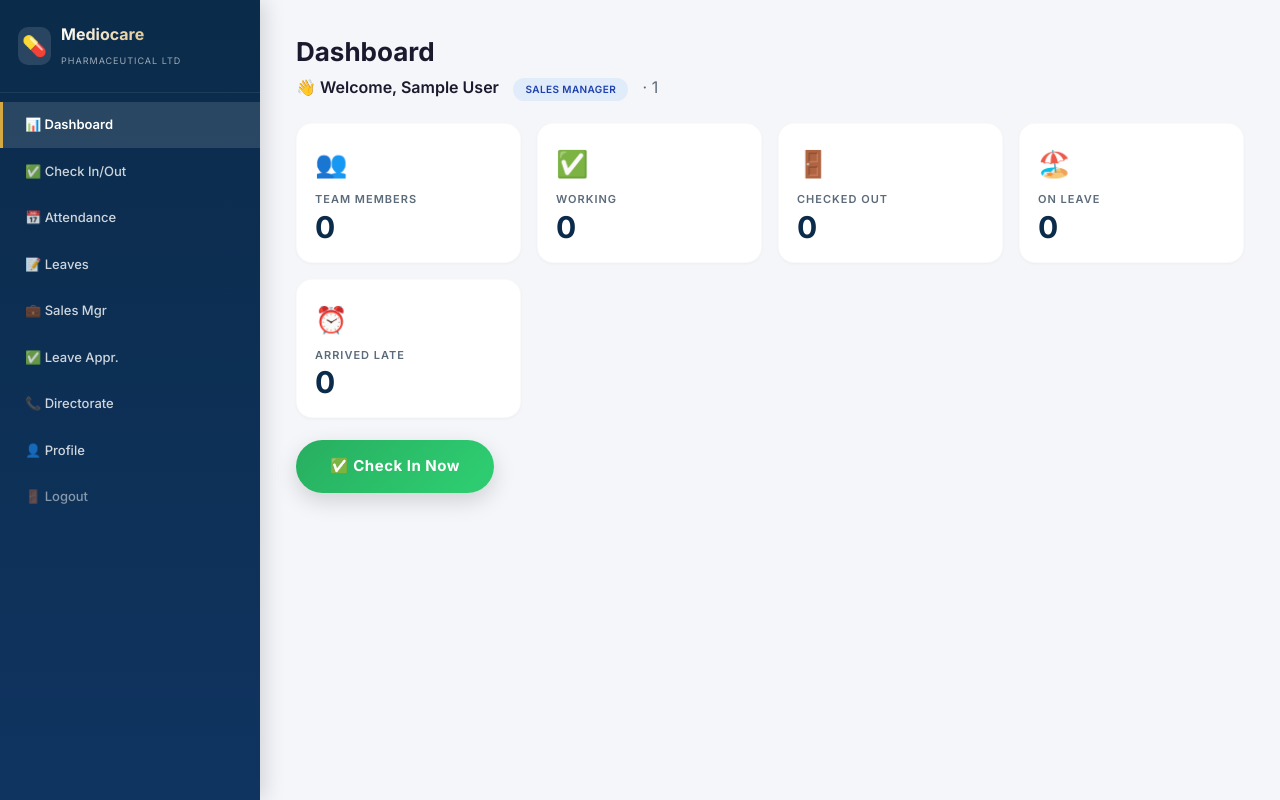
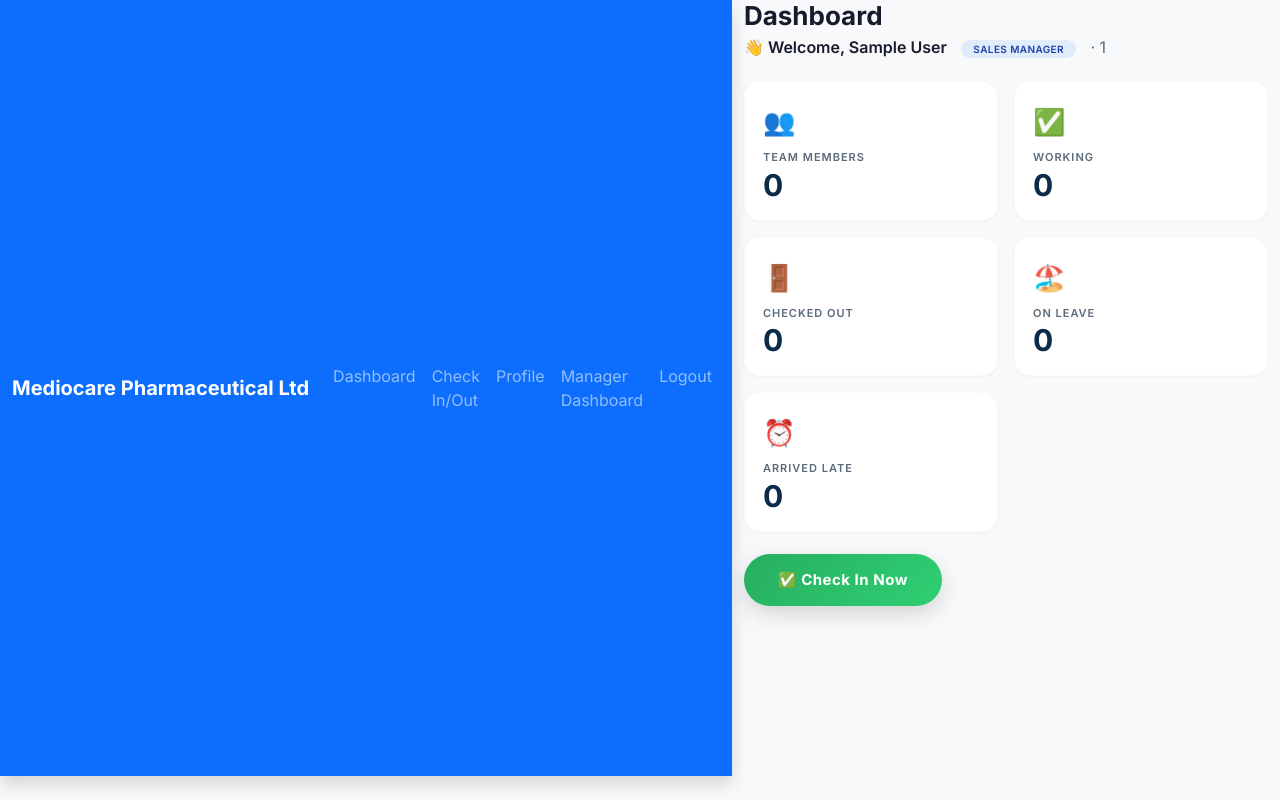
Before and after one commit to mediocareworkpulse/attendance-app, a Flask app: page / in a window 1280 px wide. Run offline with Flask 3, Linux system fonts and the light colour scheme; the visitor is signed in with stand-in values (Sample User, id 1); data that the repository does not hold is empty.

Commit message:
Update base.html

```diff
--- a/templates/base.html
+++ b/templates/base.html
@@ -2,88 +2,49 @@
 <html lang="en">
 <head>
     <meta charset="UTF-8">
-    <meta name="viewport" content="width=device-width, initial-scale=1.0, maximum-scale=1.0, user-scalable=no">
-    <title>Mediocare Pharmaceutical Ltd</title>
-    <link rel="stylesheet" href="{{ url_for('static', filename='style.css') }}">
+    <meta name="viewport" content="width=device-width, initial-scale=1.0">
+    <title>{{ company }}</title>
+    <!-- Bootstrap 5 CSS -->
+    <link href="https://cdn.jsdelivr.net/npm/bootstrap@5.3.0/dist/css/bootstrap.min.css" rel="stylesheet">
+    <!-- Custom CSS -->
+    <link rel="stylesheet" href="/static/style.css">
+    <!-- Bootstrap Icons (optional) -->
+    <link rel="stylesheet" href="https://cdn.jsdelivr.net/npm/bootstrap-icons@1.10.5/font/bootstrap-icons.css">
 </head>
-<body>
-    {% if session.get('user') %}
-
-    <!-- ========== MOBILE TOP BAR ========== -->
-    <header class="mobile-topbar">
-        <button class="hamburger" onclick="toggleSidebar()">☰</button>
-        <span class="topbar-title">Mediocare</span>
-        <span class="topbar-spacer"></span>
-    </header>
-
-    <!-- ========== SIDEBAR (off‑canvas on mobile) ========== -->
-    <aside class="sidebar" id="sidebar">
-        <div class="sidebar-header">
-            <div class="brand-icon">💊</div>
-            <div class="brand-info">
-                <span class="brand-name">Mediocare</span>
-                <span class="brand-sub">Pharmaceutical Ltd</span>
+<body class="bg-light">
+    <!-- Navbar -->
+    <nav class="navbar navbar-expand-lg navbar-dark bg-primary mb-4 shadow">
+        <div class="container">
+            <a class="navbar-brand fw-bold" href="/">{{ company }}</a>
+            <button class="navbar-toggler" type="button" data-bs-toggle="collapse" data-bs-target="#navbarNav">
+                <span class="navbar-toggler-icon"></span>
+            </button>
+            <div class="collapse navbar-collapse" id="navbarNav">
+                <ul class="navbar-nav ms-auto">
+                    {% if session.user %}
+                    <li class="nav-item"><a class="nav-link" href="/">Dashboard</a></li>
+                    <li class="nav-item"><a class="nav-link" href="/check-in">Check In/Out</a></li>
+                    <li class="nav-item"><a class="nav-link" href="/profile">Profile</a></li>
+                    {% if session.role in ['admin','ceo'] %}
+                    <li class="nav-item"><a class="nav-link" href="/admin">Admin</a></li>
+                    {% endif %}
+                    {% if session.role == 'Sales Manager' %}
+                    <li class="nav-item"><a class="nav-link" href="/sales-manager">Manager Dashboard</a></li>
+                    {% endif %}
+                    <li class="nav-item"><a class="nav-link" href="/logout">Logout</a></li>
+                    {% endif %}
+                </ul>
             </div>
         </div>
-        <nav class="sidebar-nav">
-            <a href="/" class="{% if request.path == '/' %}active{% endif %}">📊 Dashboard</a>
-            <a href="/check-in" class="{% if request.path == '/check-in' %}active{% endif %}">✅ Check In/Out</a>
-            <a href="/attendance-history" class="{% if request.path == '/attendance-history' %}active{% endif %}">📅 Attendance</a>
-            <a href="/leaves" class="{% if request.path == '/leaves' %}active{% endif %}">📝 Leaves</a>
-            {% if session.get('role') in ['Staff','Branch Manager','admin','ceo'] or session.get('department') in ['Stock Control','Stock Assistant','Accounts Office','Accountant','Accountant Assistant'] %}
-            <a href="/sales" class="{% if request.path == '/sales' %}active{% endif %}">💰 Sales</a>
-            {% endif %}
-            {% if session.get('role') in ['Stock Controller','Assistant Stock Controller'] %}
-            <a href="/targets" class="{% if request.path == '/targets' %}active{% endif %}">🎯 Targets</a>
-            {% endif %}
-            {% if session.get('role') in ['admin','ceo'] %}
-            <a href="/admin" class="{% if request.path == '/admin' %}active{% endif %}">⚙️ Admin</a>
-            <a href="/approvals" class="{% if request.path == '/approvals' %}active{% endif %}">🔔 Approvals</a>
-            <a href="/employees" class="{% if request.path == '/employees' %}active{% endif %}">👥 Team</a>
-            <a href="/branches" class="{% if request.path == '/branches' %}active{% endif %}">🏢 Branches</a>
-            {% endif %}
-            {% if session.get('role') == 'Sales Manager' %}
-            <a href="/sales-manager" class="{% if request.path == '/sales-manager' %}active{% endif %}">💼 Sales Mgr</a>
-            {% endif %}
-            {% if session.get('role') in ['Store Manager','Operations Manager','Sales Manager','admin','ceo'] %}
-            <a href="/approve-leaves" class="{% if request.path == '/approve-leaves' %}active{% endif %}">✅ Leave Appr.</a>
-            {% endif %}
-            {% if session.get('role') in ['admin','ceo','manager'] or session.get('department') in ['Stock Control','Stock Assistant','Accounts Office','Accountant','Accountant Assistant'] %}
-            <a href="/reports" class="{% if request.path == '/reports' %}active{% endif %}">📋 Reports</a>
-            {% endif %}
-            <!-- Directorate link -->
-            {% if session.get('role') in ['Stock Controller','Assistant Stock Controller','admin','ceo','Operations Manager','Sales Manager','Accountant','Accountant Assistant','HR','HR Assistant'] %}
-            <a href="/contacts" class="{% if request.path == '/contacts' %}active{% endif %}">📞 Directorate</a>
-            {% endif %}
-            <a href="/profile" class="{% if request.path == '/profile' %}active{% endif %}">👤 Profile</a>
-            <a href="/logout" class="logout-link">🚪 Logout</a>
-        </nav>
-    </aside>
+    </nav>
 
-    <!-- Overlay (closes sidebar on mobile) -->
-    <div class="sidebar-overlay" id="sidebarOverlay" onclick="toggleSidebar()"></div>
-
-    {% endif %}
-
-    <!-- ========== MAIN CONTENT ========== -->
-    <main class="main-content" id="mainContent">
+    <!-- Main Content -->
+    <main class="container">
         {% block content %}{% endblock %}
     </main>
 
-    <script>
-        function toggleSidebar() {
-            document.getElementById('sidebar').classList.toggle('open');
-            document.getElementById('sidebarOverlay').classList.toggle('show');
-        }
-        // Close sidebar when a link is tapped (mobile)
-        document.querySelectorAll('.sidebar-nav a').forEach(link => {
-            link.addEventListener('click', () => {
-                if (window.innerWidth <= 768) {
-                    document.getElementById('sidebar').classList.remove('open');
-                    document.getElementById('sidebarOverlay').classList.remove('show');
-                }
-            });
-        });
-    </script>
+    <!-- Bootstrap JS Bundle -->
+    <script src="https://cdn.jsdelivr.net/npm/bootstrap@5.3.0/dist/js/bootstrap.bundle.min.js"></script>
+    {% block scripts %}{% endblock %}
 </body>
 </html>
```
